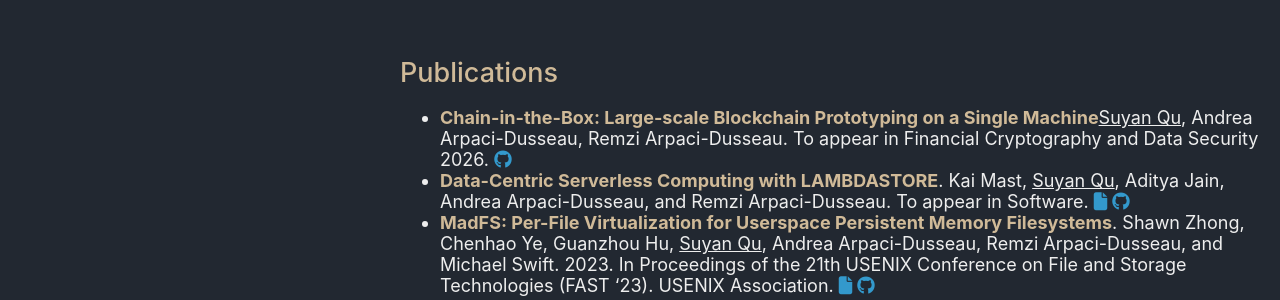
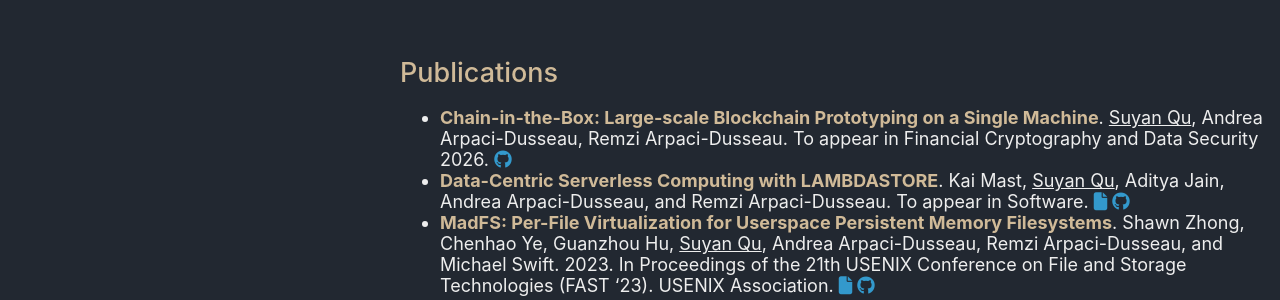
Before and after one commit to qusuyan/qusuyan.github.io, a Jekyll site: the page built from research.md, in a window 1280 px wide and 1032 px high. Shown: the part 471-771 px from the top of the window. Built offline with Jekyll 4.4.1, drawn with Linux system fonts in a browser that asks for light colours.

Commit message:
fix typo

```diff
--- a/research.md
+++ b/research.md
@@ -14,7 +14,7 @@ Before blockchains, my colleagues and I worked on building filesystems tailored
 &nbsp;
 
 ## Publications
-* <b>Chain-in-the-Box: Large-scale Blockchain Prototyping on a Single Machine</b><u>Suyan Qu</u>, Andrea Arpaci-Dusseau, Remzi Arpaci-Dusseau. To appear in Financial Cryptography and Data Security 2026. [<i class="fa-brands fa-github"></i>](https://github.com/qusuyan/CBox)
+* <b>Chain-in-the-Box: Large-scale Blockchain Prototyping on a Single Machine</b>. <u>Suyan Qu</u>, Andrea Arpaci-Dusseau, Remzi Arpaci-Dusseau. To appear in Financial Cryptography and Data Security 2026. [<i class="fa-brands fa-github"></i>](https://github.com/qusuyan/CBox)
 * <b>Data-Centric Serverless Computing with LAMBDASTORE</b>. Kai Mast, <u>Suyan Qu</u>, Aditya Jain, Andrea Arpaci-Dusseau, and Remzi Arpaci-Dusseau. To appear in Software. [<i class="fa-solid fa-file"></i>](https://www.preprints.org/manuscript/202512.0965) [<i class="fa-brands fa-github"></i>](https://github.com/kaimast/lambda-store)
 * <b>MadFS: Per-File Virtualization for Userspace Persistent Memory Filesystems</b>. Shawn Zhong, Chenhao Ye, Guanzhou Hu, <u>Suyan Qu</u>, Andrea Arpaci-Dusseau, Remzi Arpaci-Dusseau, and Michael Swift. 2023. In Proceedings of the 21th USENIX Conference on File and Storage Technologies (FAST ‘23). USENIX Association. [<i class="fa-solid fa-file"></i>](https://www.usenix.org/conference/fast23/presentation/zhong) [<i class="fa-brands fa-github"></i>](https://github.com/WiscADSL/MadFS)
 
```
